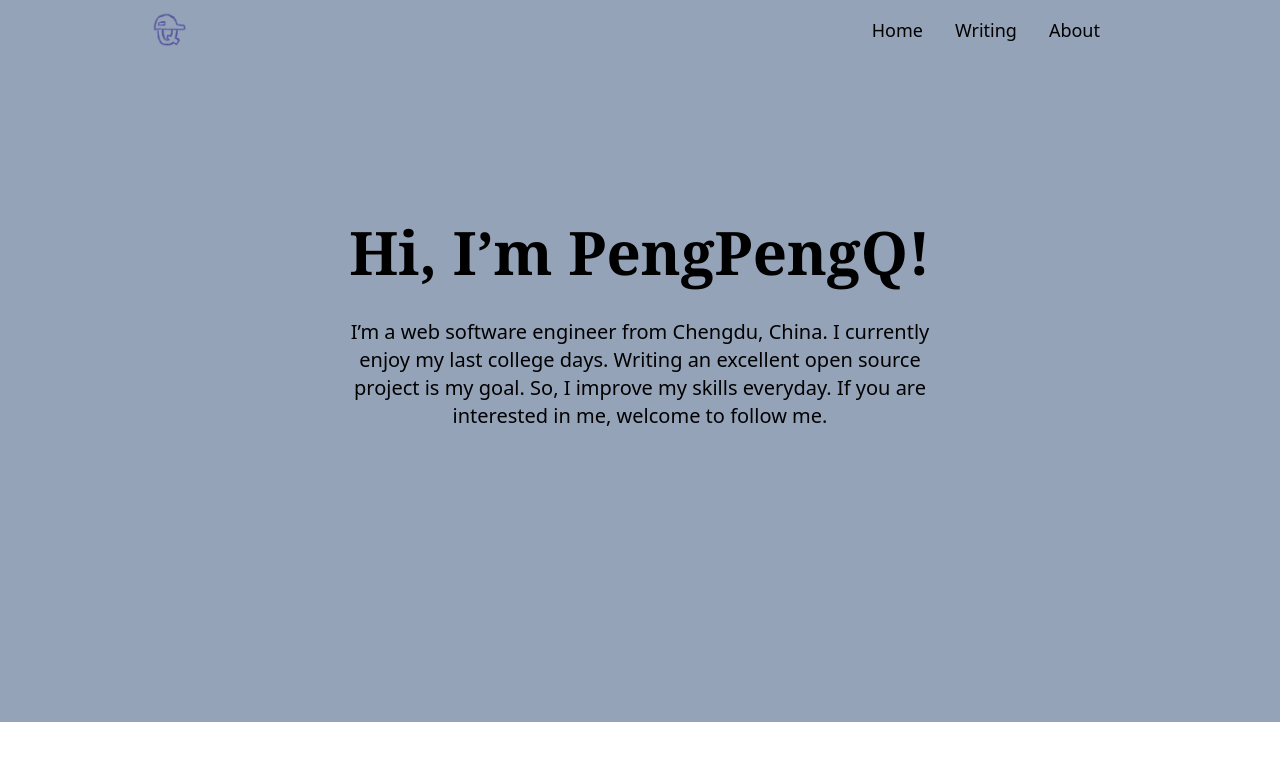
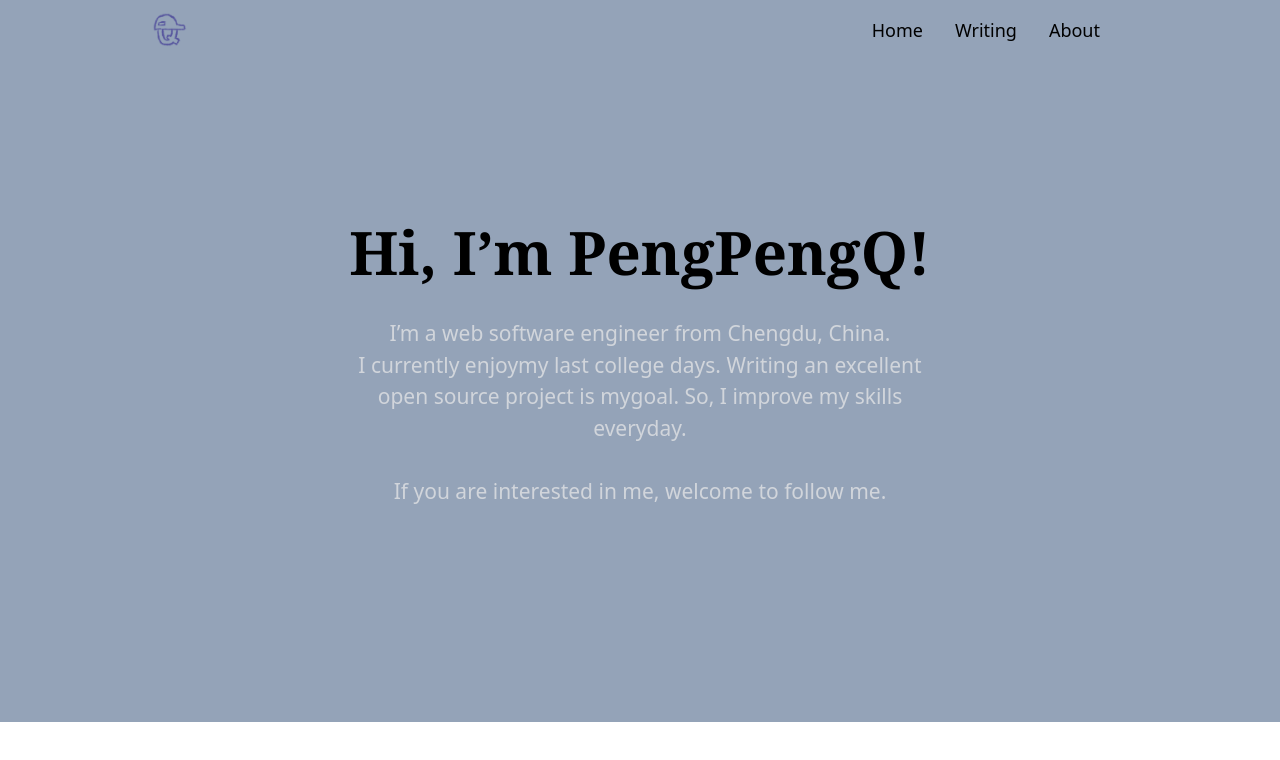
Before and after one commit to PengPeng-Qi/MiniBlog, a Next.js app: page / in a window 1280 px wide. Shown: the top 760 px of the page. Built offline with nearby package versions, Linux system fonts and the light colour scheme.

Commit message:
style: add home self-introduction line-height

```diff
--- a/pages/index.js
+++ b/pages/index.js
@@ -45,12 +45,14 @@ export default function Home() {
         <h1 className="table:text-6xl sm:text-4.5xl text-3xl mb-9 text-center font-bold">
           Hi, I’m PengPengQ!
         </h1>
-        <article className="mt-5 table:text-xl sm:text-lg text-base table:w-590 sm:w-506 phone:w-450 w-380 mx-auto decoration-slate-300 font-sans">
+        <article className="mt-5 table:text-1.1textxl sm:text-lg text-base table:w-590 sm:w-506 phone:w-450 w-380 mx-auto font-sans font-light text-gray-300">
           <p className="text-center">
-            I’m a web software engineer from Chengdu, China. I currently enjoy
-            my last college days. Writing an excellent open source project is my
-            goal. So, I improve my skills everyday. If you are interested in me,
-            welcome to follow me.
+            I’m a web <strong>software engineer</strong> from Chengdu, China.
+            <br />I currently enjoymy last college days. Writing an excellent
+            open source project is mygoal. So, I improve my skills everyday.{" "}
+            <br />
+            <br />
+            If you are interested in me, welcome to follow me.
           </p>
         </article>
       </main>
--- a/tailwind.config.js
+++ b/tailwind.config.js
@@ -25,6 +25,12 @@ module.exports = {
         desktop: "1280px",
       },
       fontSize: {
+        "1.1textxl": [
+          "21px",
+          {
+            lineHeight: "31.5px",
+          },
+        ],
         "4.5xl": [
           "40px",
           {
```
